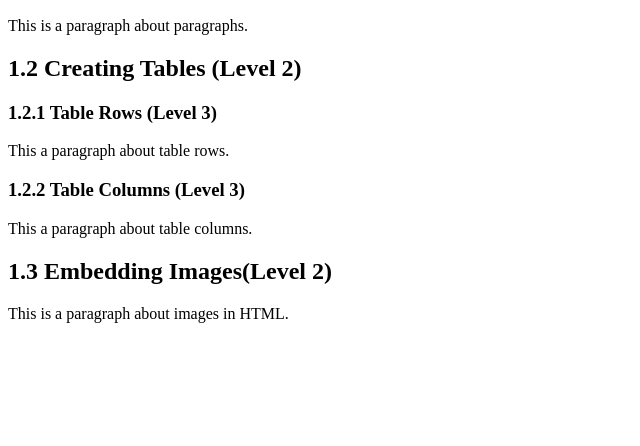
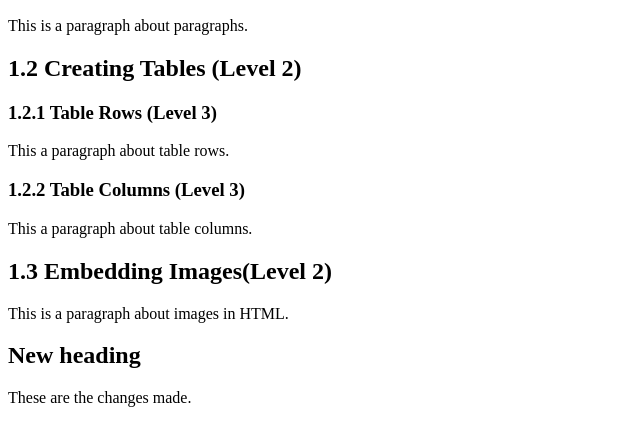
Before and after one commit to yz-2507/3179, a plain HTML site: page index.html in a window 1280 px wide. Shown: the part 110-556 px from the top of the page, without its empty margins (0-640 px from the left). Drawn offline with Linux system fonts and the light colour scheme.

Commit message:
Made changes to practice uploading updated files

```diff
--- a/index.html
+++ b/index.html
@@ -17,5 +17,8 @@
 
     <h2>1.3 Embedding Images(Level 2)</h2>
     <p>This is a paragraph about images in HTML.</p>
+
+    <h2>New heading</h2>
+    <p>These are the changes made.</p>
 </body>
 </html>
```
